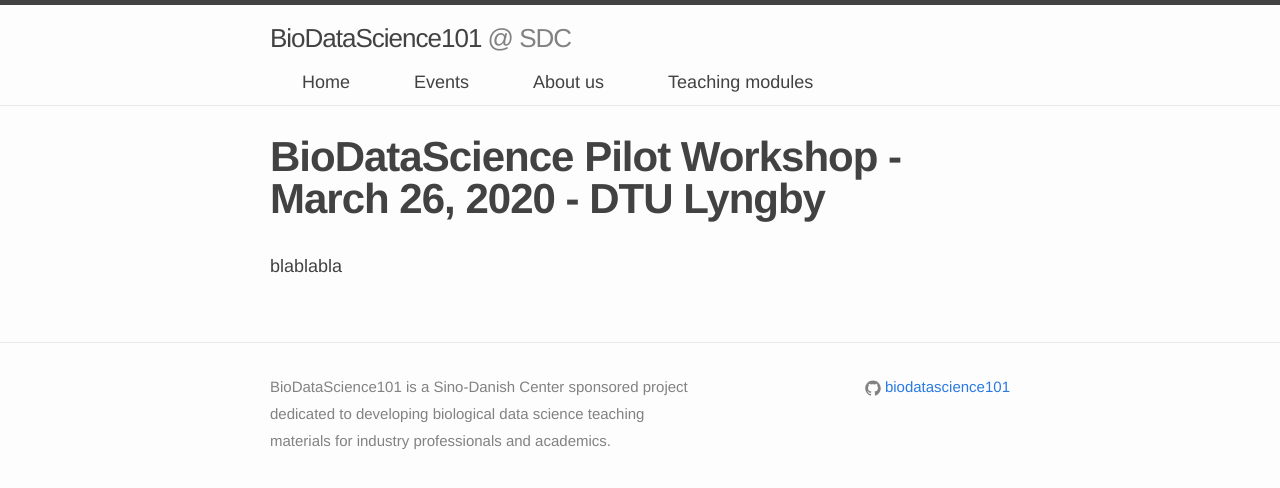
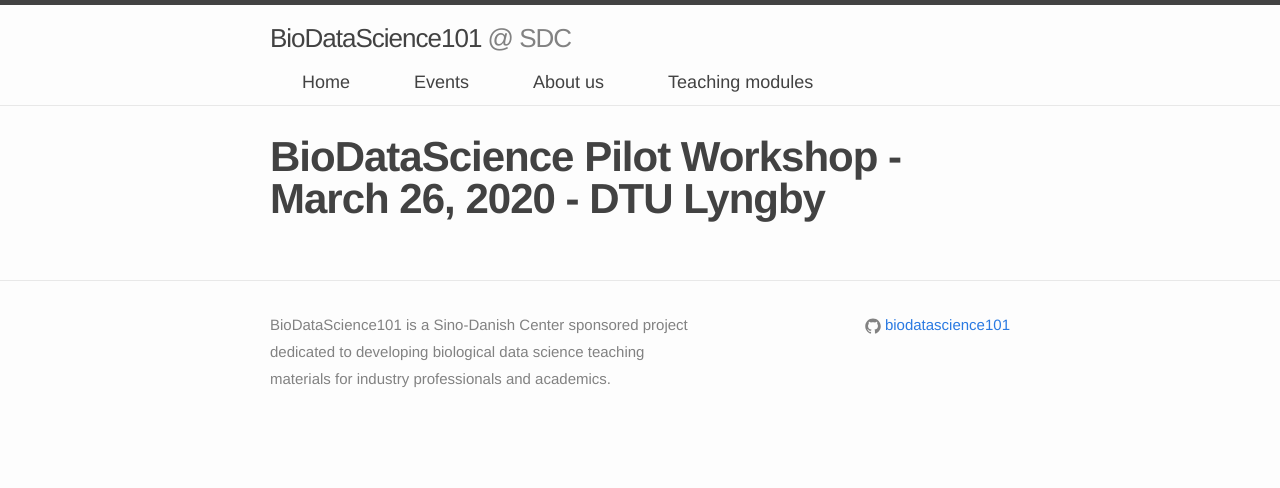
Before and after one commit to biodatascience101/BioDataScience101.github.io, a Jekyll site: the page built from _pages/BioDataScience_0320_programme/index.md, in a window 1280 px wide. Shown: the top 488 px of the page. Built offline with Jekyll 4.4.1, drawn with Linux system fonts in a browser that asks for light colours; nearby versions of some CDN libraries.

Commit message:
Update index.md

```diff
--- a/_pages/BioDataScience_0320_programme/index.md
+++ b/_pages/BioDataScience_0320_programme/index.md
@@ -6,15 +6,5 @@
 rank: 14
 ---
 
-<!--
-<div style="margin-bottom: 2em;">
-    <img src="{{ 'team/team_paolo.jpg' | prepend: site.images_dir | prepend: site.baseurl }}" />
+<div class="lab-wrapper">
 </div>
--->
-
-<div class="lab-wrapper">
-    <ul class="lab-list">
-blablabla
-
-    </ul>
-</div>
```
